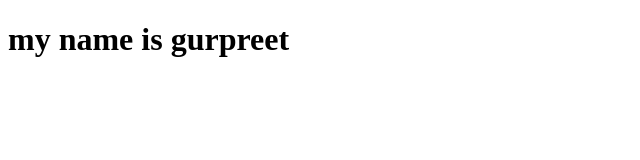
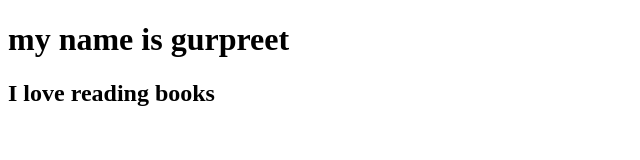
Before and after one commit to 99gurpreet/gitrepo1, a plain HTML site: page index.html in a window 1280 px wide. Shown: the whole page, without its empty margins (0-640 px from the left). Drawn offline with Linux system fonts and the light colour scheme.

Commit message:
this version2

```diff
--- a/index.html
+++ b/index.html
@@ -7,5 +7,6 @@
 </head>
 <body>
     <h1> my name is gurpreet</h1>
+    <h2> I love reading books</h2>
 </body>
 </html>
```
